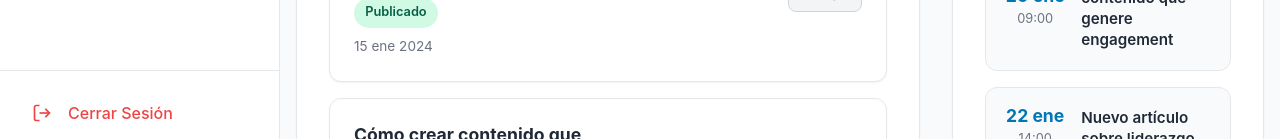
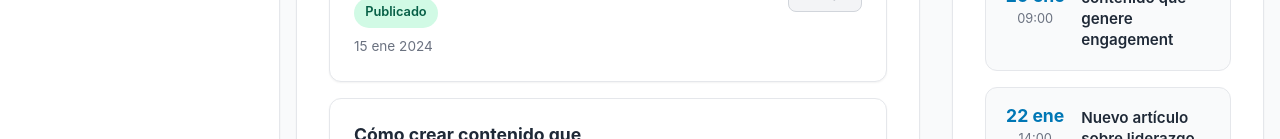
Before and after one commit to pelaayoujo/mi-saas-app, a Next.js app: page /dashboard in a window 1280 px wide. Shown: the part 661-800 px from the top of the page. Built offline with nearby package versions, Linux system fonts and the light colour scheme; no server answers; sample sign-in values are in the browser's storage.

Commit message:
feat: Hacer que todo el menú lateral sea siempre visible (sticky)

```diff
--- a/app/dashboard/dashboard.css
+++ b/app/dashboard/dashboard.css
@@ -233,19 +233,27 @@ body {
   box-shadow: var(--shadow-sm);
   flex-shrink: 0;
   transition: transform 0.3s ease-in-out;
+  height: 100vh;
+  position: sticky;
+  top: 0;
+  overflow-y: auto;
 }
 
 .sidebar-nav {
   display: flex;
   flex-direction: column;
-  height: 100%;
+  height: 100vh;
   justify-content: flex-start;
+  position: sticky;
+  top: 0;
+  overflow-y: auto;
 }
 
 .nav-section {
   display: flex;
   flex-direction: column;
   gap: 0.25rem;
+  flex-shrink: 0;
 }
 
 .nav-section-bottom {
@@ -255,6 +263,7 @@ body {
   padding-top: 1rem;
   border-top: 1px solid var(--gray-200);
   margin-top: auto;
+  flex-shrink: 0;
 }
 
 .nav-item {
```
